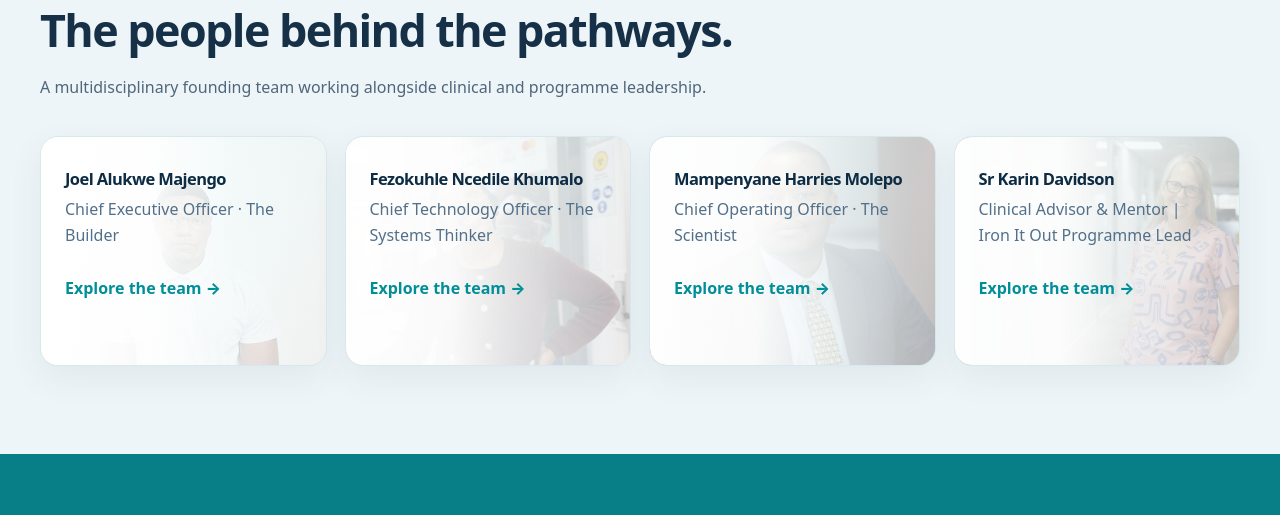
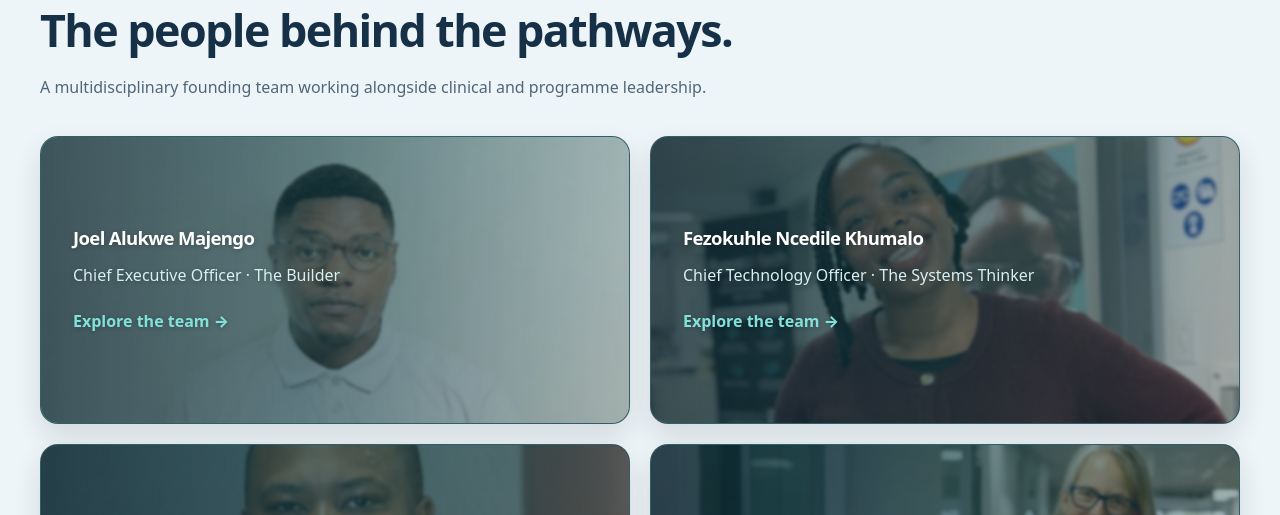
Before and after one commit to JoelALukwe/yuta, a plain HTML site: page index.html in a window 1280 px wide. Shown: the part 5310-5825 px from the top of the page. Drawn offline with Linux system fonts and the light colour scheme.

Commit message:
Restore wide rectangular team cards with teal-tinted blur-to-clear hover

```diff
--- a/assets/site.css
+++ b/assets/site.css
@@ -243,17 +243,21 @@
 @media(prefers-reduced-motion:reduce){.people-preview-grid .person-preview-photo img,.people-preview-grid .person-preview-photo::after{transition:none!important;transform:none!important}}
 
 
-/* Reference-matched homepage team cards — light frosted portraits, not dark overlays. */
-.people-preview-grid .person-preview-card{background:#f8fcfd!important;border:1px solid #d9e8ed!important;box-shadow:0 12px 34px rgba(29,68,81,.07);min-height:228px!important;transition:border-color .35s ease,box-shadow .35s ease}
-.people-preview-grid .person-preview-card:hover,.people-preview-grid .person-preview-card:focus-within{border-color:#0fa3af!important;box-shadow:0 16px 38px rgba(23,115,122,.16)}
-.people-preview-grid .person-preview-photo{inset:0!important;z-index:0!important}
-.people-preview-grid .person-preview-photo img{object-fit:cover!important;object-position:center 24%!important;opacity:.35!important;filter:saturate(.65) blur(.8px)!important;transform:scale(1.01)!important}
-.people-preview-grid .person-preview-photo::after{background:linear-gradient(90deg,rgba(255,255,255,.99) 0%,rgba(255,255,255,.95) 37%,rgba(245,252,253,.68) 67%,rgba(235,248,249,.34) 100%),linear-gradient(135deg,rgba(97,198,193,.08),rgba(207,122,128,.08))!important;opacity:1!important}
-.people-preview-grid .person-preview-copy{color:#123047!important;min-height:228px!important;justify-content:flex-start!important;padding:32px 24px!important;text-shadow:none!important}
-.people-preview-grid .person-preview-copy h3{color:#0d2c43!important;font-size:1.03rem}
-.people-preview-grid .person-preview-copy p{color:#52708a!important}
-.people-preview-grid .person-preview-copy .text-link{color:#008f99!important;margin-top:8px!important}
-.people-preview-grid .person-preview-card:hover .person-preview-photo img,.people-preview-grid .person-preview-card:focus-within .person-preview-photo img{opacity:.9!important;filter:none!important;transform:scale(1.05)!important}
-.people-preview-grid .person-preview-card:hover .person-preview-photo::after,.people-preview-grid .person-preview-card:focus-within .person-preview-photo::after{opacity:.45!important}
-.people-preview-grid .person-preview-card:hover .person-preview-copy,.people-preview-grid .person-preview-card:focus-within .person-preview-copy{text-shadow:none!important}
-@media(hover:none){.people-preview-grid .person-preview-photo img{opacity:.45!important;filter:saturate(.8)!important}.people-preview-grid .person-preview-photo::after{opacity:1!important}}
+
+/* Approved rectangular team reveal: wide cards, blurred tinted portraits at rest,
+   clear portraits on hover. Scoped ONLY to homepage preview. */
+.people-preview-grid{display:grid!important;grid-template-columns:repeat(2,minmax(0,1fr))!important;gap:20px!important}
+.people-preview-grid .person-preview-card{position:relative!important;display:block!important;min-height:250px!important;aspect-ratio:2.05/1!important;overflow:hidden!important;isolation:isolate!important;border-radius:18px!important;background:#173441!important;border:1px solid rgba(109,204,203,.28)!important;box-shadow:0 12px 28px rgba(2,24,34,.12)!important;transition:transform .45s ease,border-color .45s ease,box-shadow .45s ease!important}
+.people-preview-grid .person-preview-photo{position:absolute!important;inset:0!important;display:block!important;width:100%!important;height:100%!important;z-index:0!important;background:#173441!important}
+.people-preview-grid .person-preview-photo img{display:block!important;width:100%!important;height:100%!important;aspect-ratio:auto!important;object-fit:cover!important;object-position:center 27%!important;opacity:.68!important;filter:blur(5px) saturate(.7)!important;transform:scale(1.07)!important;transition:filter .6s ease,opacity .6s ease,transform .75s ease!important}
+.people-preview-grid .person-preview-photo::after{content:""!important;position:absolute!important;inset:0!important;background:linear-gradient(90deg,rgba(8,37,49,.93) 0%,rgba(11,53,62,.74) 45%,rgba(14,79,82,.35) 100%),linear-gradient(135deg,rgba(96,204,200,.24),rgba(206,113,126,.16))!important;opacity:1!important;transition:opacity .6s ease!important;pointer-events:none!important}
+.people-preview-grid .person-preview-copy{position:relative!important;z-index:1!important;pointer-events:none!important;display:flex!important;flex-direction:column!important;justify-content:center!important;align-items:flex-start!important;gap:12px!important;min-height:250px!important;height:100%!important;box-sizing:border-box!important;padding:28px 32px!important;background:transparent!important;color:#fff!important;text-shadow:0 1px 5px rgba(0,0,0,.25)!important}
+.people-preview-grid .person-preview-copy h3{font-size:1.16rem!important;line-height:1.35!important;color:#fff!important;margin:0!important}
+.people-preview-grid .person-preview-copy p{color:#d7eff1!important;max-width:75%!important;margin:0!important}
+.people-preview-grid .person-preview-copy .text-link{pointer-events:auto!important;color:#82e2db!important;margin:8px 0 0!important}
+.people-preview-grid .person-preview-card:hover,.people-preview-grid .person-preview-card:focus-within{transform:translateY(-5px)!important;border-color:#70d3ce!important;box-shadow:0 20px 42px rgba(3,35,46,.25)!important}
+.people-preview-grid .person-preview-card:hover .person-preview-photo img,.people-preview-grid .person-preview-card:focus-within .person-preview-photo img{filter:blur(0) saturate(1.05)!important;opacity:1!important;transform:scale(1.01)!important}
+.people-preview-grid .person-preview-card:hover .person-preview-photo::after,.people-preview-grid .person-preview-card:focus-within .person-preview-photo::after{opacity:.58!important}
+@media(max-width:760px){.people-preview-grid{grid-template-columns:1fr!important}.people-preview-grid .person-preview-card{aspect-ratio:1.8/1!important;min-height:240px!important}.people-preview-grid .person-preview-copy{min-height:240px!important;padding:24px!important}}
+@media(hover:none){.people-preview-grid .person-preview-photo img{filter:blur(1.5px) saturate(.85)!important;opacity:.9!important}.people-preview-grid .person-preview-photo::after{opacity:.8!important}}
+@media(prefers-reduced-motion:reduce){.people-preview-grid .person-preview-card,.people-preview-grid .person-preview-photo img,.people-preview-grid .person-preview-photo::after{transition:none!important}}
```
